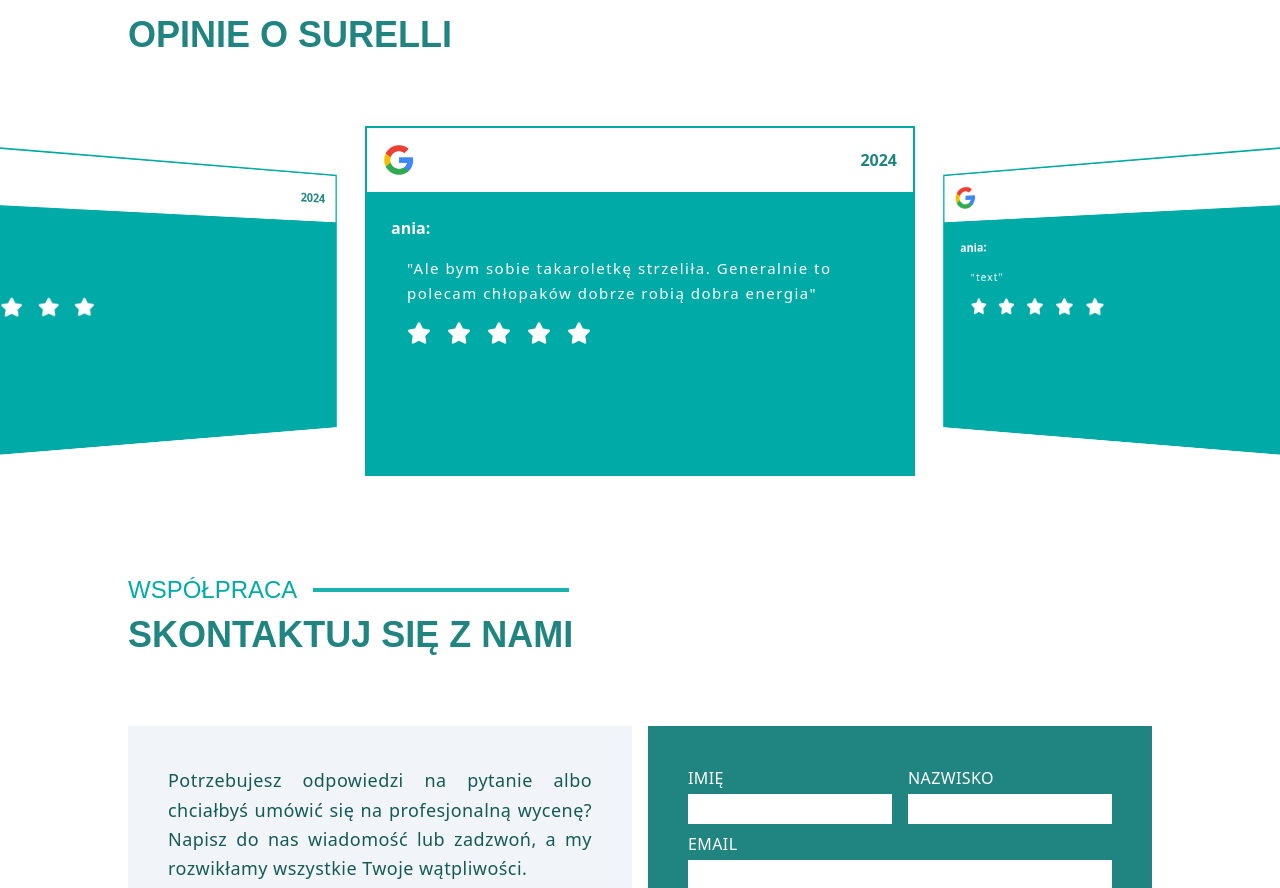
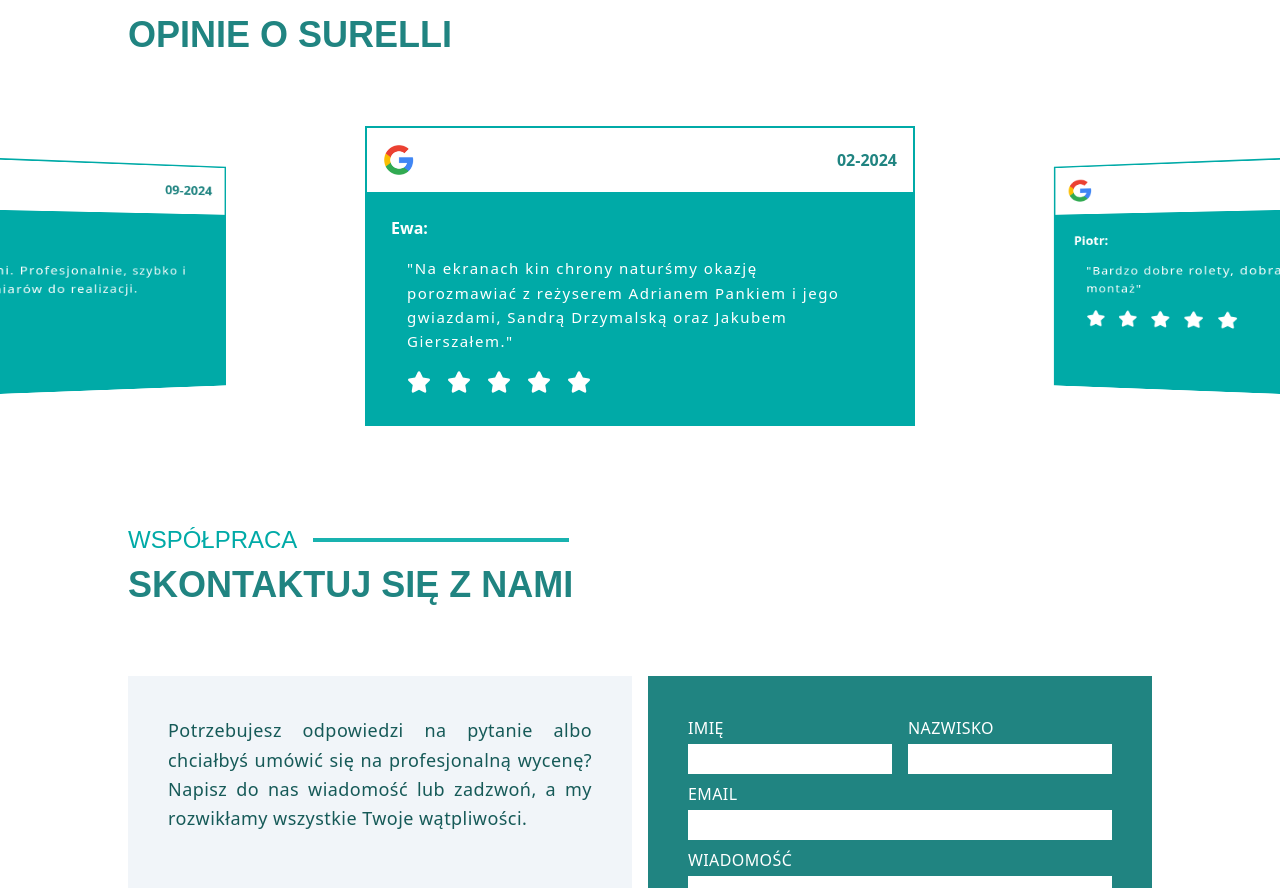
Before and after one commit to Hosuqa/Surella, a React (Vite) app: page / in a window 1280 px wide. Shown: the part 4705-5593 px from the top of the page. Built offline with nearby package versions, Linux system fonts and the light colour scheme; a web font is replaced by a local one.

Commit message:
[ADD] - map, adjustemnt slides on page

```diff
--- a/src/components/sections/Review.tsx
+++ b/src/components/sections/Review.tsx
@@ -2,13 +2,14 @@ import Title from "@components/global/Title";
 import { XlWrapper } from "@components/global/Wrappers";
 import { FaStar } from "react-icons/fa6";
 import { google } from "../../assets";
+import reviewData from "../../Review.json";
 
 import gsap from "gsap";
 import { ScrollTrigger } from "gsap/dist/ScrollTrigger";
 import { Swiper, SwiperSlide } from 'swiper/react';
-import 'swiper/css/effect-coverflow';
 import { EffectCoverflow } from 'swiper/modules';
 import { Autoplay } from "swiper/modules";
+
 gsap.registerPlugin(ScrollTrigger);
 
 type Props = {
@@ -17,19 +18,18 @@ type Props = {
   date: string;
 };
 
-const ReviewCard = (props: Props) => {
-    return (
-      <div className="select-none w-full h-full  border-2 border-surella-500 bg-white flex flex-col justify-between">
+const ReviewCard = (props: Props) => (
+  <div className="select-none w-full h-full border-2 border-surella-500 bg-white flex flex-col justify-between">
     <div className="flex h-fit items-center justify-between bg-white p-4">
       <img src={google} alt="google" className="h-8 w-8" />
       <p className="text-surella-600 font-bold">{props.date}</p>
     </div>
-        <div className="bg-surella-500 h-full p-6 flex flex-col ">
-          <p className="text-white font-bold ">{props.name}:</p>
-          <p className="text-[15px] text-white tracking-widest leading-relaxed my-4 mx-4 ">
+    <div className="bg-surella-500 h-full p-6 flex flex-col">
+      <p className="text-white font-bold">{props.name}:</p>
+      <p className="text-[15px] text-white tracking-widest leading-relaxed my-4 mx-4">
         "{props.text}"
       </p>
-          <div className="flex text-white gap-4  mx-4">
+      <div className="flex text-white gap-4 mx-4">
         <FaStar className="h-6 w-6" />
         <FaStar className="h-6 w-6" />
         <FaStar className="h-6 w-6" />
@@ -39,86 +39,48 @@ const ReviewCard = (props: Props) => {
     </div>
   </div>
 );
-  };
 
 const Sandbox = () => {
-  // useEffect(() => {
-  //   gsap.fromTo(
-  //     ".reviewbox",
-  //     { opacity: 0, y: 50 },
-  //     {
-  //       opacity: 1,
-  //       y: 0,
-  //       duration: 0.8,
-  //       stagger: 0.15,
-  //       scrollTrigger: {
-  //         trigger: ".reviewbox",
-  //         start: "top 90%",
-  //         toggleActions: "play none none none",
-  //       },
-  //     }
-  //   );
-  // }, []);
 
   return (
     <>
       <XlWrapper>
-      <div className="w-full h-full ">
-        <Title title="Opinie o Surelli " subtitle="Posłuchaj" />
+        <div className="w-full h-full">
+          <Title title="Opinie o Surelli" subtitle="Posłuchaj" />
         </div>
       </XlWrapper>
       <div className="reviews-slider">
         <Swiper
-      effect={'coverflow'}
+          effect="coverflow"
           grabCursor={true}
           centeredSlides={true}
-      slidesPerView={'auto'}
+          slidesPerView="auto"
           loop={true}
           speed={550}
+          spaceBetween={160}
           autoplay={{
             delay: 5000,
             disableOnInteraction: false,
             pauseOnMouseEnter: true,
           }}
           coverflowEffect={{
-        rotate: 40,
+            rotate: 20,
             stretch: 0,
             depth: 100,
-        modifier: 1.1,
+            modifier: 1,
             slideShadows: false,
             scale: 0.9,
           }}
-      modules={[EffectCoverflow, Autoplay]} // Include the Autoplay module here
+          modules={[EffectCoverflow, Autoplay]}
         >
-  <SwiperSlide className="w-[550px] h-[350px]">
-    <ReviewCard text="text" date="2024" name="ania" />
+          {reviewData.map((review, index) => (
+            <SwiperSlide key={index} className="h-[300px] px-6 md:px-0 md:w-[550px] md:h-[300px]">
+              <ReviewCard text={review.text} date={review.date} name={review.name} />
             </SwiperSlide>
-  <SwiperSlide className="w-[550px] h-[350px]">
-    <ReviewCard
-      text="Ale bym sobie takaroletkę strzeliła. Generalnie to polecam chłopaków dobrze robią dobra energia"
-      date="2024"
-      name="ania"
-    />
-  </SwiperSlide>
-  <SwiperSlide className="w-[550px] h-[350px]">
-    <ReviewCard text="text" date="2024" name="ania" />
-  </SwiperSlide>
-  <SwiperSlide className="w-[550px] h-[350px]">
-    <ReviewCard text="text" date="2024" name="ania" />
-  </SwiperSlide>
-    <SwiperSlide className="w-[550px] h-[350px]">
-    <ReviewCard text="text" date="2024" name="ania" />
-  </SwiperSlide>
-    <SwiperSlide className="w-[550px] h-[350px]">
-    <ReviewCard text="text" date="2024" name="ania" />
-  </SwiperSlide>
-    <SwiperSlide className="w-[550px] h-[350px]">
-    <ReviewCard text="text" date="2024" name="ania" />
-  </SwiperSlide>
+          ))}
         </Swiper>
       </div>
     </>
-
   );
 };
 
```
Lines whose indentation alone changed are shown as unchanged.
